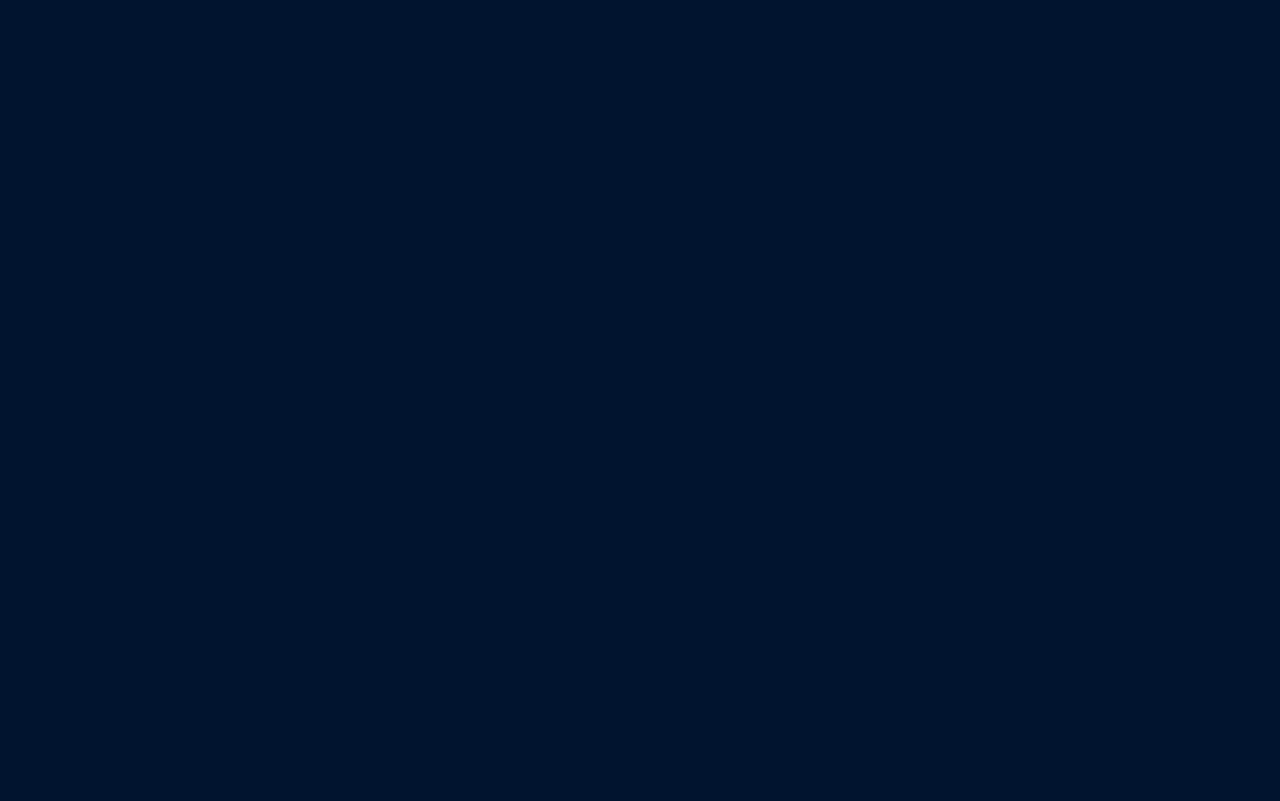
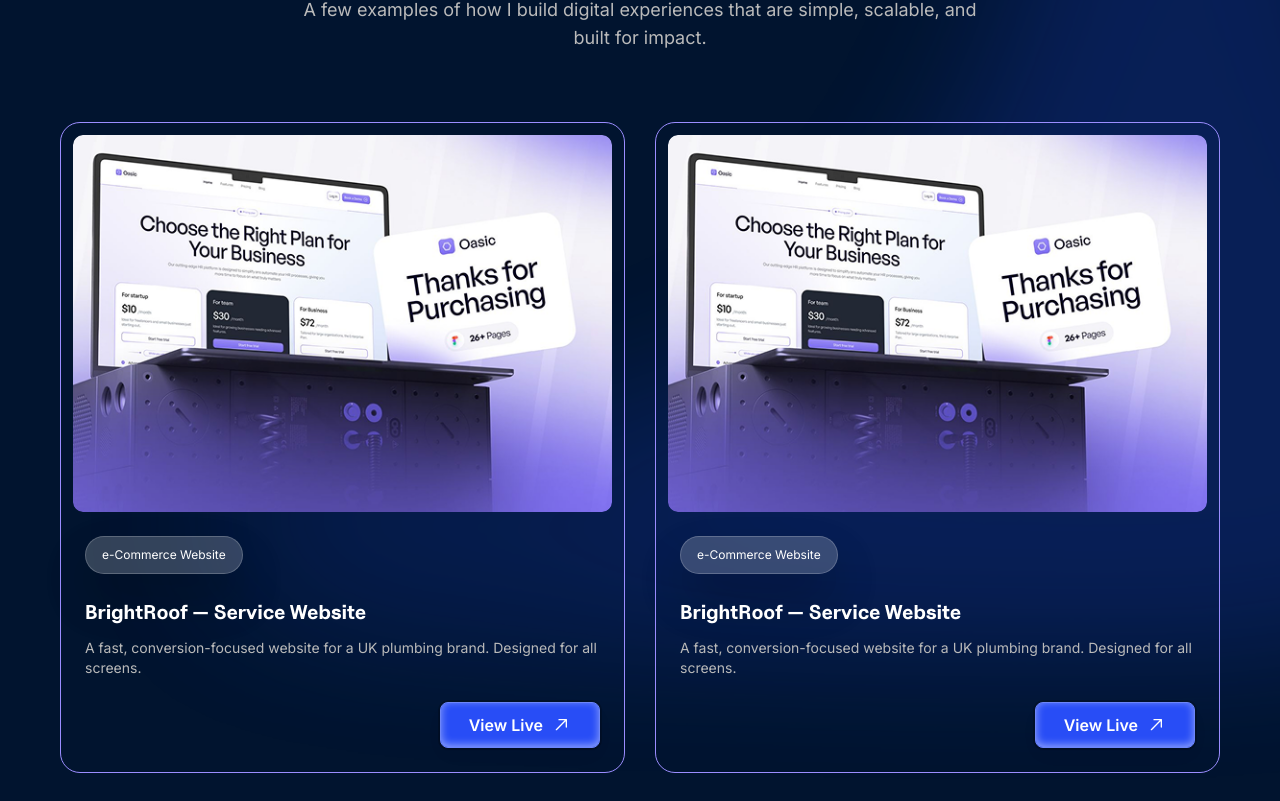
Before and after one commit to rahulsd380/Rahul-Sutradhar---Portfolio-Client, a Next.js app: page / in a window 1280 px wide. Shown: the part 1699-2500 px from the top of the page. Before the commit the page ends 1460 px from the top, so only its background shows below. Built offline with nearby package versions, Linux system fonts and the light colour scheme.

Commit message:
Made featured project section responsive

```diff
--- a/src/app/(commonLayout)/page.tsx
+++ b/src/app/(commonLayout)/page.tsx
@@ -12,14 +12,14 @@ const Home = () => {
     <div>
       <Hero />
       <AboutMe />
-      {/* <FeaturedProjects />
-      <Services />
-      <WhoIHelp/>
-      <HowItWorks/>
-      <Testimonial/>
-      <div className="mb-[150px] mt-16 w-full">
-        <CTA />
-      </div> */}
+      <FeaturedProjects />
+      {/* <Services /> */}
+      {/* <WhoIHelp/> */}
+      {/* <HowItWorks/> */}
+      {/* <Testimonial/> */}
+      {/* <div className="mb-[150px] mt-16 w-full"> */}
+        {/* <CTA /> */}
+      {/* </div> */}
     </div>
   );
 };
--- a/src/components/HomePage/FeaturedProjects/FeaturedProjects.tsx
+++ b/src/components/HomePage/FeaturedProjects/FeaturedProjects.tsx
@@ -7,7 +7,7 @@ import Button from "@/components/Reusable/Button/Button";
 
 const FeaturedProjects = () => {
   return (
-    <div className="relative py-[100px]">
+    <div className="relative py-7 lg:py-[100px]">
       <Image
         src={GRADIENTS.featuredProjectGradient}
         alt=""
@@ -22,7 +22,7 @@ const FeaturedProjects = () => {
             description="A few examples of how I build digital experiences that are simple, scalable, and built for impact."
           />
 
-          <div className="grid grid-cols-2 gap-[30px] mt-[70px]">
+          <div className="grid grid-cols-1 lg:grid-cols-2 gap-[30px] mt-13 lg:mt-[70px]">
             {[1, 2, 3, 4]?.map((_, index) => (
               <ProjectCard key={index} />
             ))}
--- a/src/components/HomePage/FeaturedProjects/ProjectCard.tsx
+++ b/src/components/HomePage/FeaturedProjects/ProjectCard.tsx
@@ -5,21 +5,21 @@ import Button from "@/components/Reusable/Button/Button";
 
 const ProjectCard = () => {
   return (
-    <div className="rounded-[20px] border border-primary-20 p-3">
+    <div className="rounded-[20px] border border-primary-20 p-1 md:p-3">
       <Image
         src={IMAGES.dummyProject}
         alt=""
-        className="rounded-[10px] w-full"
+        className="rounded-[14px] md:rounded-[10px] w-full"
       />
 
-      <div className="px-3 pb-3">
-        <div className="py-2.5 px-4 rounded-3xl border border-neutral-30 bg-neutral-30 shadow-stat-card text-white font-Inter text-xs mt-6 w-fit">
+      <div className="px-2 md:px-3 pb-3">
+        <div className="py-1.5 md:py-2.5 px-4 rounded-3xl border border-neutral-30 bg-neutral-30 shadow-stat-card text-white font-Inter text-[10px] md:text-xs mt-4 md:mt-6 w-fit">
           e-Commerce Website
         </div>
         <h2 className="text-white text-xl font-bold font-Uncut-Sans mt-6">
           BrightRoof — Service Website
         </h2>
-        <p className="text-sm text-neutral-35 font-Inter max-w-[698px] mt-3">
+        <p className="text-xs md:text-sm text-neutral-35 font-Inter max-w-[698px] mt-3">
           A fast, conversion-focused website for a UK plumbing brand. Designed
           for all screens.
         </p>
```
